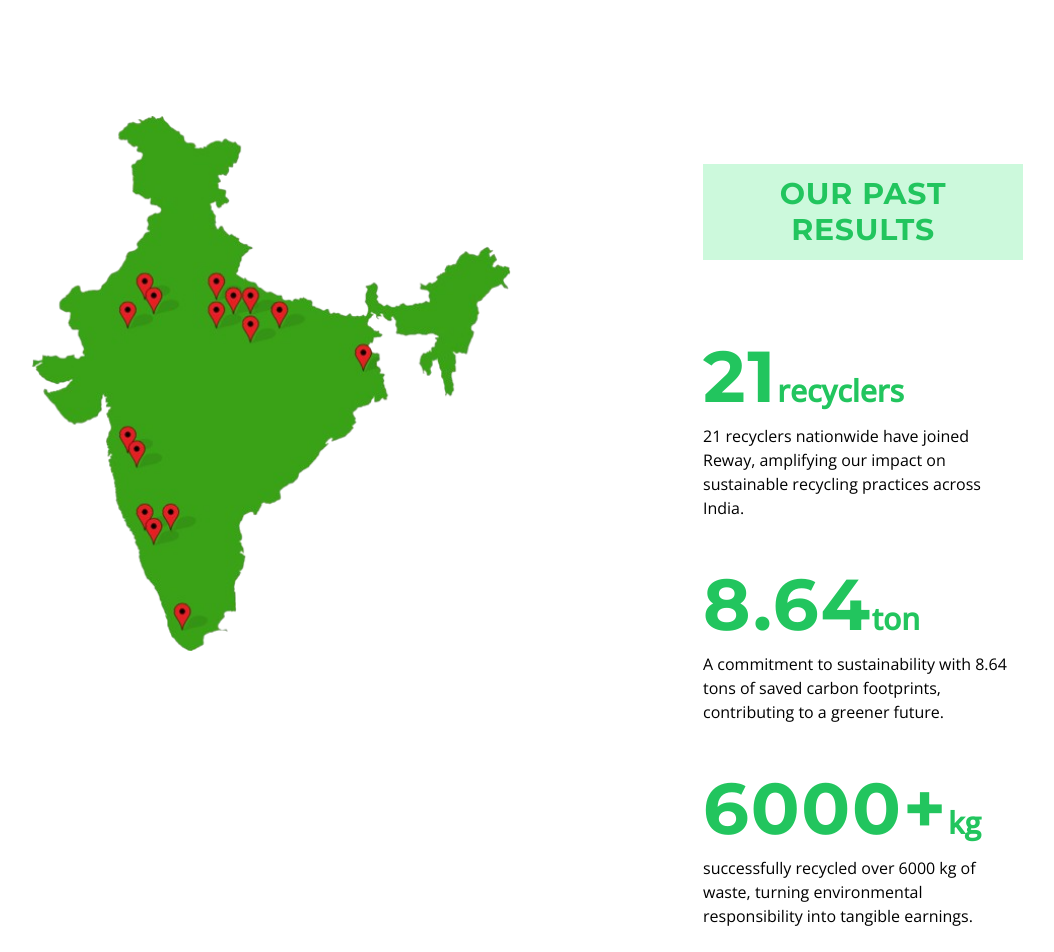
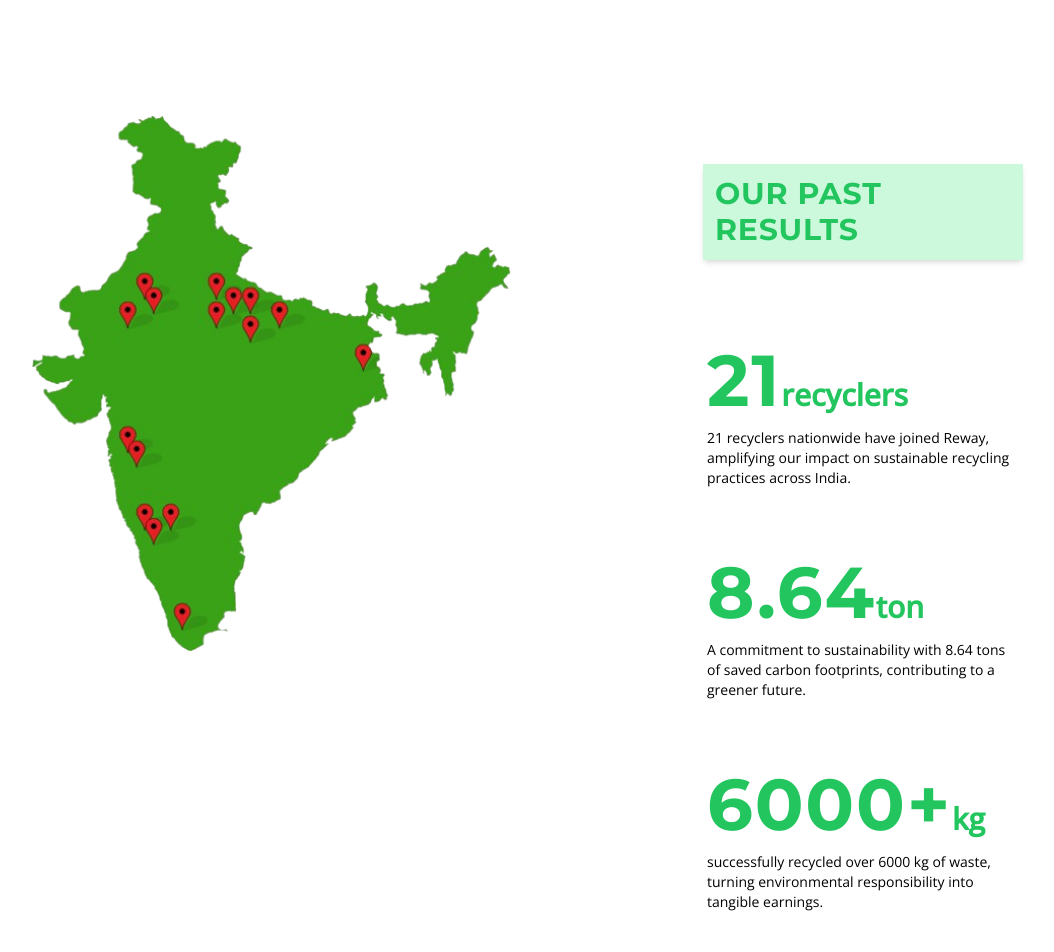
Before and after one commit to rewayy/Reway_final, a React (Vite) app: page / in a window 1280 px wide. Shown: the part 3140-4092 px from the top of the page, without its empty margins (49-1103 px from the left). Built offline with nearby package versions, Linux system fonts and the light colour scheme; a web font is replaced by a local one.

Commit message:
modified map.jsx

```diff
--- a/src/components/Map.jsx
+++ b/src/components/Map.jsx
@@ -4,31 +4,30 @@ import { india } from '../assets';
 export const Map = () => {
   return (
     <div className='flex flex-col md:flex-row mx-12'>
-      <div className="w-full md:w-1/2 my-16 md:mx-8 hidden sm:block"
->
+      <div className="w-full md:w-1/2 hidden my-0 md:my-16 md:mx-8 m-4 mt-8  sm:block">
         <img className="w-full h-auto object-cover" src={india} alt="" />
       </div>
-      <div className="w-full md:w-1/2 dark:shadow-lg md:mx-20 my-20">
-        <div className='mx-4 md:mx-20'>
-          <div className="text-center">
-            <h1 className="inline-block text-green-500 bg-green-200 bg-opacity-75 px-3 py-3 my-8"> OUR PAST RESULTS </h1>
+      <div className="w-full md:w-1/2 dark:shadow-lg md:mx-20 my-14 -mb-2 md:my-20">
+        <div className='mx-4  md:mx-20'>
+          <div className="text-center md:text-start">
+            <h1 className="inline-block text-green-500 bg-green-200 shadow-md bg-opacity-75 md:p-3 md:my-8"> OUR PAST RESULTS </h1>
           </div>
-          <div className='my-12 '>
-            <h1 className='text-green-500 inline-block text-7xl'>21 </h1>
-            <span className='text-green-500 font-semibold text-3xl'>recyclers</span>
-            <p className='my-3'> 21 recyclers nationwide have joined Reway, amplifying our impact on sustainable recycling practices across India.</p>
+          <div className='my-12 w-full p-1  rounded-md  flex flex-col items-center justify-center md:block'>
+            <h1 className='text-green-500  text-4xl inline-block md:text-7xl'>21 </h1>
+            <span className='text-green-500 font-semibold text-xl md:text-3xl'>recyclers</span>
+            <p className='my-3 text-sm text-center md:text-start'> 21 recyclers nationwide have joined Reway, amplifying our impact on sustainable recycling practices across India.</p>
           </div>
 
-          <div className='my-12'>
-            <h1 className='text-green-500 inline-block text-7xl'>8.64 </h1>
-            <span className='text-green-500 font-semibold text-3xl'>ton</span>
-            <p className='my-3'>A commitment to sustainability with 8.64 tons of saved carbon footprints, contributing to a greener future.</p>
+          <div className='my-12   p-1 flex flex-col items-center justify-center md:block'>
+            <h1 className='text-green-500 text-4xl inline-block md:text-7xl'>8.64 </h1>
+            <span className='text-green-500 text-xl font-semibold md:text-3xl'>ton</span>
+            <p className='my-3  text-sm text-center md:text-start'>A commitment to sustainability with 8.64 tons of saved carbon footprints, contributing to a greener future.</p>
           </div>
 
-          <div className='my-12'>
-            <h1 className='text-green-500 inline-block text-7xl'>6000+</h1>
-            <span className='text-green-500 font-semibold text-3xl'>kg</span>
-            <p className='my-3'>successfully recycled over 6000 kg of waste, turning environmental responsibility into tangible earnings.</p>
+          <div className='my-12  p-1 flex flex-col items-center justify-center md:block'>
+            <h1 className='text-green-500 inline-block text-4xl md:text-7xl'>6000+</h1>
+            <span className='text-green-500 font-semibold text-xl md:text-3xl'>kg</span>
+            <p className='my-3  text-sm text-center md:text-start'>successfully recycled over 6000 kg of waste, turning environmental responsibility into tangible earnings.</p>
           </div>
         </div>
       </div>
```
